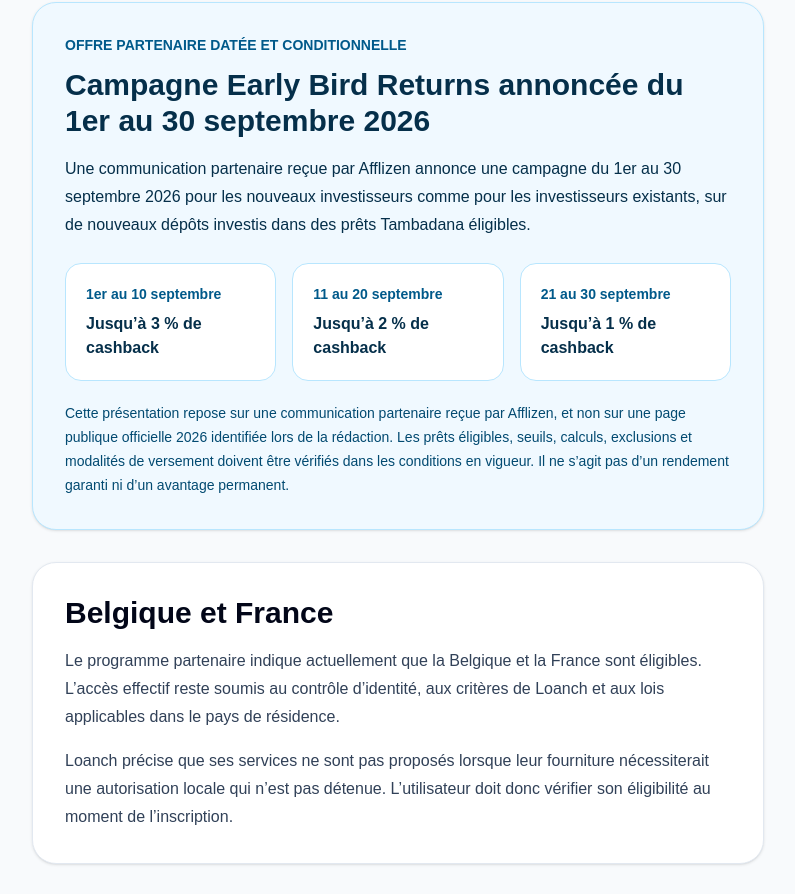
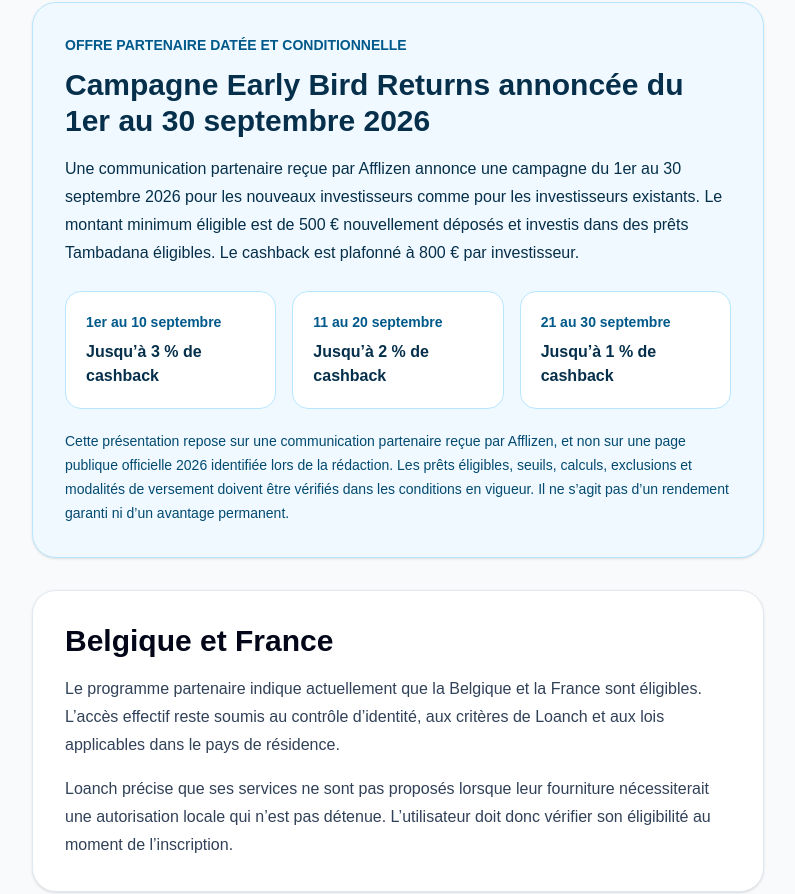
Before and after one commit to sebastienfoulon22-commits/afflizen, a Next.js app: page /investissement/loanch in a window 1280 px wide. Shown: the part 3391-4285 px from the top of the page, without its empty margins (56-851 px from the left). Built offline with nearby package versions, Linux system fonts and the light colour scheme.

Commit message:
Préciser les conditions Early Bird Loanch

```diff
--- a/app/investissement/loanch/page.tsx
+++ b/app/investissement/loanch/page.tsx
@@ -394,8 +394,9 @@ export default function LoanchPage() {
             <p className="mt-4 leading-7 text-sky-950">
               Une communication partenaire reçue par Afflizen annonce une campagne
               du 1er au 30 septembre 2026 pour les nouveaux investisseurs comme
-              pour les investisseurs existants, sur de nouveaux dépôts investis dans des prêts
-              Tambadana éligibles.
+              pour les investisseurs existants. Le montant minimum éligible est de
+              500 € nouvellement déposés et investis dans des prêts Tambadana
+              éligibles. Le cashback est plafonné à 800 € par investisseur.
             </p>
             <div className="mt-6 grid gap-4 sm:grid-cols-3">
               {[
```
